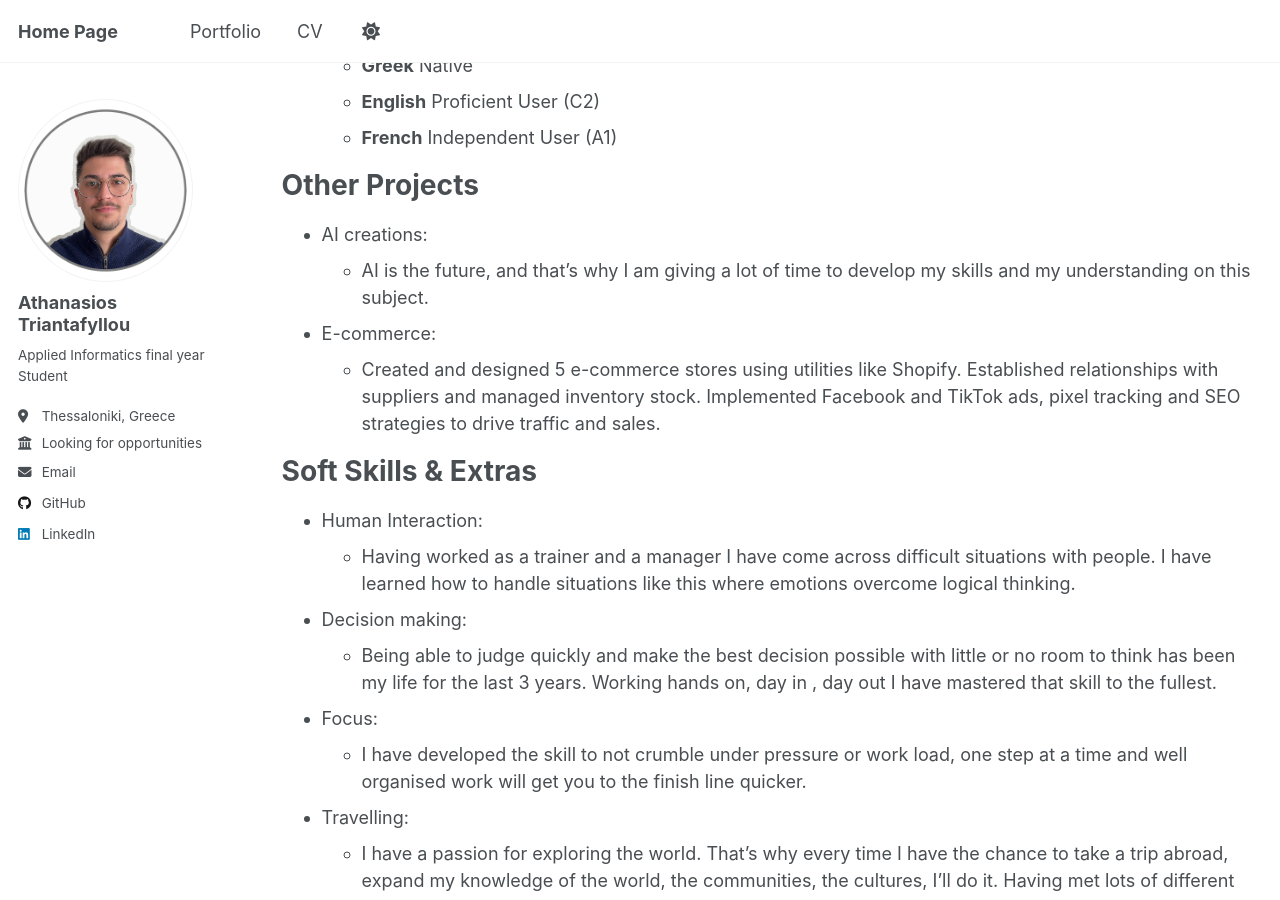
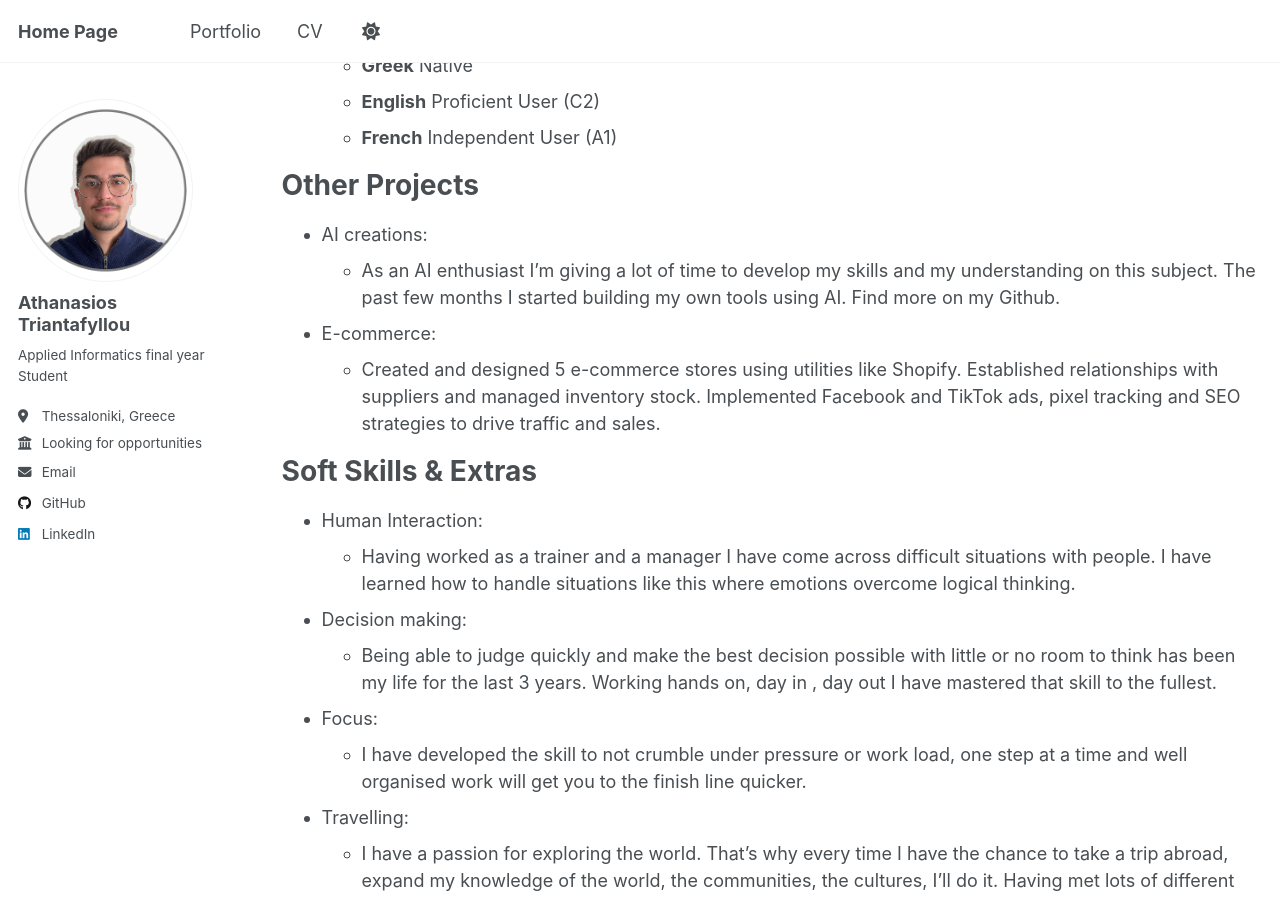
Before and after one commit to AthTriantafyllou/AthTriantafyllou.github.io, a Jekyll site: the page built from _pages/cv.md, in a window 1280 px wide and 900 px high, scrolled down 1044 px. Built offline with Jekyll 4.4.1, drawn with Linux system fonts in a browser that asks for light colours; a script that is not in the unit is left out.

Commit message:
Update cv.md

```diff
--- a/_pages/cv.md
+++ b/_pages/cv.md
@@ -54,7 +54,7 @@ Programming and Software Skills
 Other Projects
 ======
 * AI creations:
-  * AI is the future, and that’s why I am giving a lot of time to develop my skills and my understanding on this subject.
+  * As an AI enthusiast I’m giving a lot of time to develop my skills and my understanding on this subject. The past few months I started building my own tools using AI. Find more on my Github.
 * E-commerce:
   * Created and designed 5 e-commerce stores using utilities like Shopify. Established relationships with suppliers and managed inventory stock. Implemented Facebook and TikTok ads, pixel tracking and SEO strategies to drive traffic and sales.
 
```
